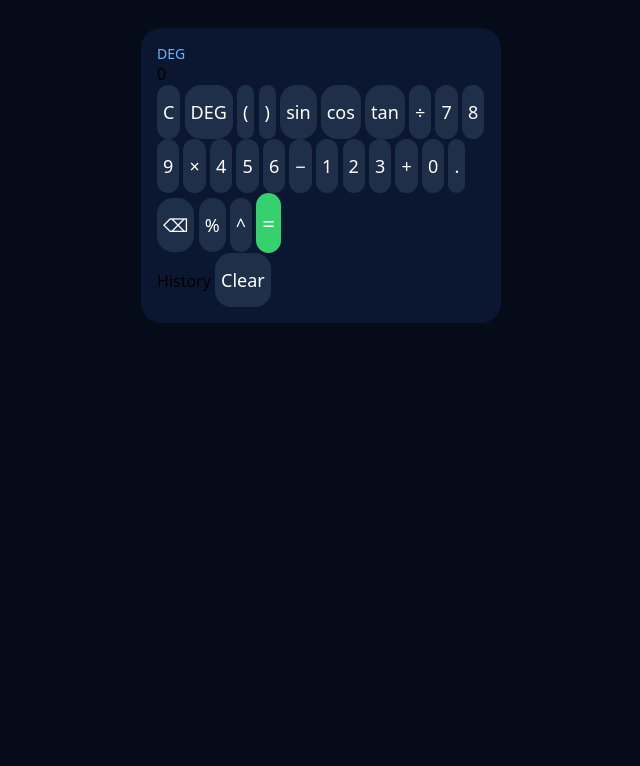
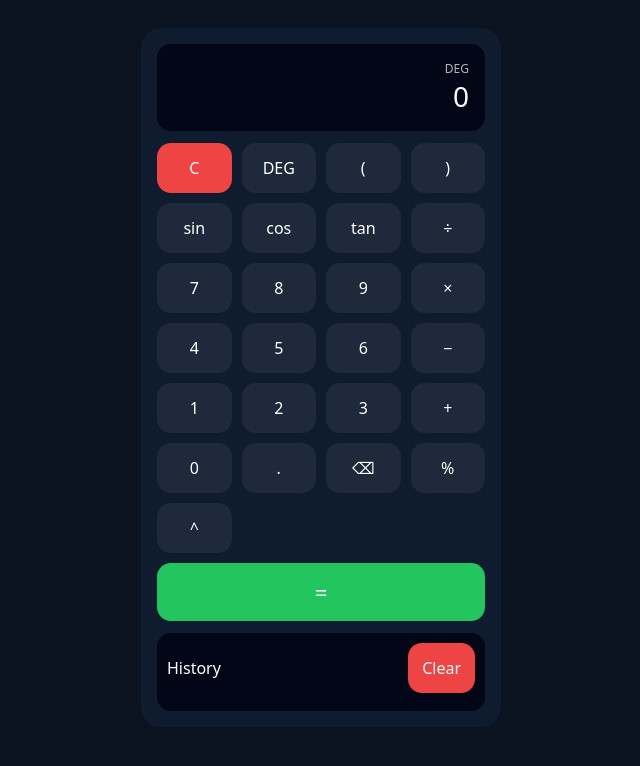
Before and after one commit to siddharthakaithwar-sys/ultimate-calculator-engine, a plain HTML site: page index.html in a window 1280 px wide. Shown: the whole page, without its empty margins (319-959 px from the left). Drawn offline with Linux system fonts and the light colour scheme.

Commit message:
Update style.css

```diff
--- a/style.css
+++ b/style.css
@@ -4,7 +4,7 @@
 }
 
 body {
-  background: #050b18;
+  background: #0b1220;
   display: flex;
   justify-content: center;
   padding: 20px;
@@ -12,84 +12,77 @@ body {
 
 .calculator {
   width: 360px;
-  background: #0b1630;
+  background: #0f1b2e;
   border-radius: 20px;
   padding: 16px;
 }
 
-.display-box {
-  background: #020817;
-  border-radius: 16px;
-  padding: 14px;
+.display {
+  background: #020617;
+  color: white;
+  padding: 16px;
+  border-radius: 14px;
+  text-align: right;
   margin-bottom: 12px;
-  color: white;
 }
 
 #mode {
-  font-size: 14px;
-  color: #6ab4ff;
+  font-size: 12px;
+  opacity: 0.7;
 }
 
-#display {
+#screen {
   font-size: 28px;
-  text-align: right;
-  word-break: break-all;
+  word-wrap: break-word;
 }
 
-.buttons {
+.keys {
   display: grid;
   grid-template-columns: repeat(4, 1fr);
   gap: 10px;
 }
 
 button {
-  height: 54px;
+  padding: 14px;
+  border-radius: 14px;
   border: none;
-  border-radius: 16px;
-  background: #1f2f4a;
+  font-size: 16px;
+  background: #1e293b;
   color: white;
-  font-size: 18px;
+  cursor: pointer;
 }
 
 button:active {
   transform: scale(0.96);
 }
 
-button.danger {
-  background: #ff4d4d;
+.red {
+  background: #ef4444;
 }
 
-button.equals {
+.equals {
   grid-column: span 4;
-  height: 60px;
-  background: #34d16d;
+  background: #22c55e;
   font-size: 22px;
 }
 
-.history-box {
-  margin-top: 14px;
-  background: #081226;
+.history {
+  margin-top: 12px;
+  background: #020617;
+  color: white;
   border-radius: 14px;
   padding: 10px;
-  color: white;
 }
 
-.history-header {
+.history .row {
   display: flex;
   justify-content: space-between;
-  margin-bottom: 6px;
+  align-items: center;
 }
 
-.history-header button {
-  background: #ff4d4d;
+#historyList {
   font-size: 14px;
-  padding: 4px 10px;
-  height: auto;
+  margin-top: 8px;
+  max-height: 120px;
+  overflow-y: auto;
 }
-
-#history div {
-  font-size: 14px;
-  opacity: 0.9;
-  border-bottom: 1px solid #16244a;
-  padding: 4px 0;
-}
```
